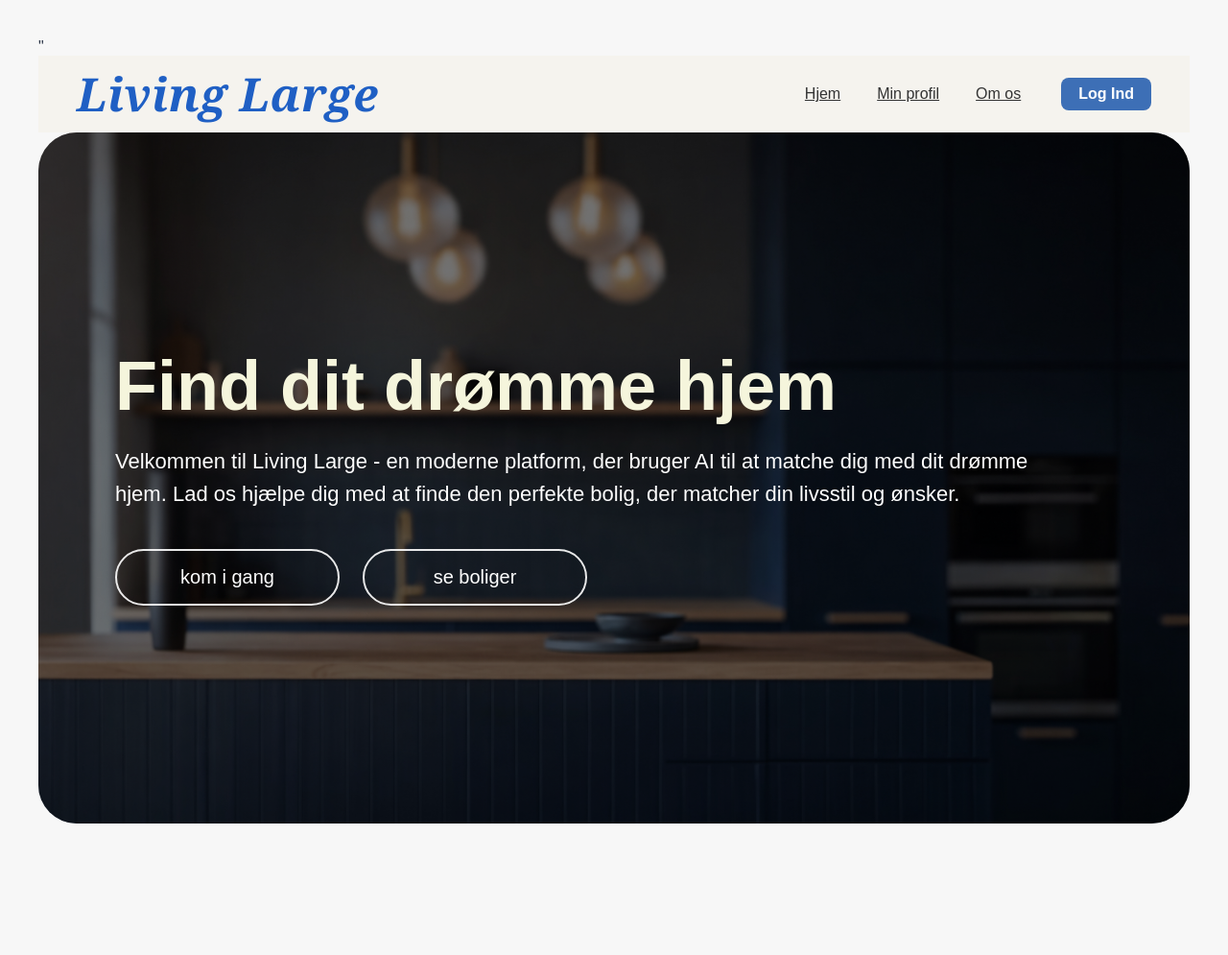
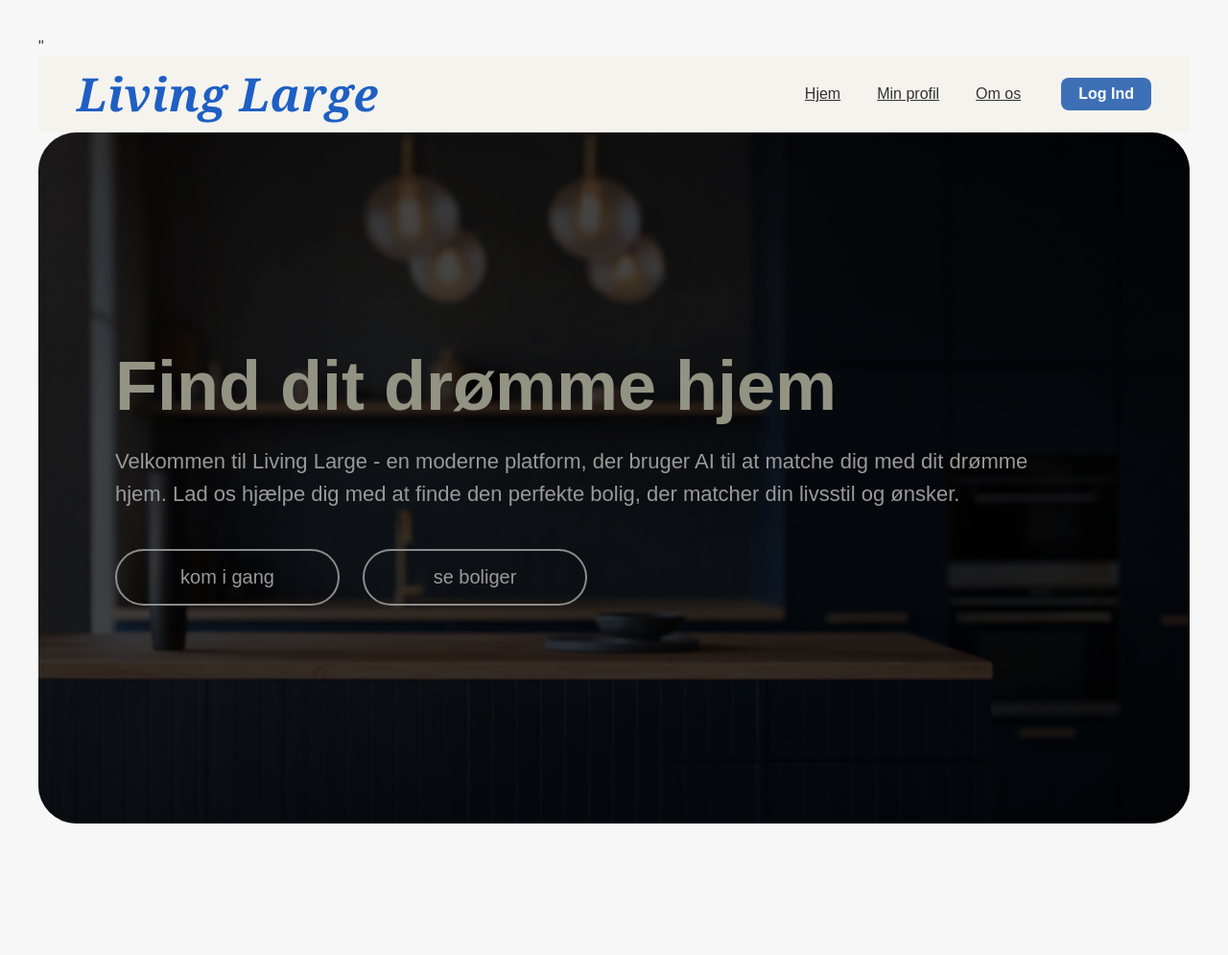
Before and after one commit to womberggaming-maker/LivingLarge, a Flask app: page / in a window 1280 px wide. Shown: the top 995 px of the page at 96% size. Run offline with Flask 3, Linux system fonts and the light colour scheme.

```diff
--- a/LivingLarge/static/style.css
+++ b/LivingLarge/static/style.css
@@ -95,8 +95,13 @@
         }
 
 
-
-
+        .hero::before {
+                content: "";
+                position: absolute;
+                inset: 0;
+                Background: rgba(0,0,0,0.4);
+                border-radius: 20px;
+        }
         .hero {
             background-image: url('/static/images/hero.jpg');
             background-size: cover;
@@ -175,7 +180,6 @@
             background:
             linear-gradient(rgba(18, 30, 48, 0.25), rgba(18, 30, 48, 0.25)),
             url('/static/images/ai-search.jpg') center center / cover no-repeat;
-            backdrop-filter: blur(6px);
         }
 
         .ai-search-shell {
@@ -185,6 +189,10 @@
             flex-direction: column;
             align-items: center;
             text-align: center;
+            background: rgba(20, 40, 70, 0.7);
+            backdrop-filter: blur(12px);
+            border-radius: 24px;
+            padding: 40px 30px;
         }
         .search-header {
             width: 100%;
```
